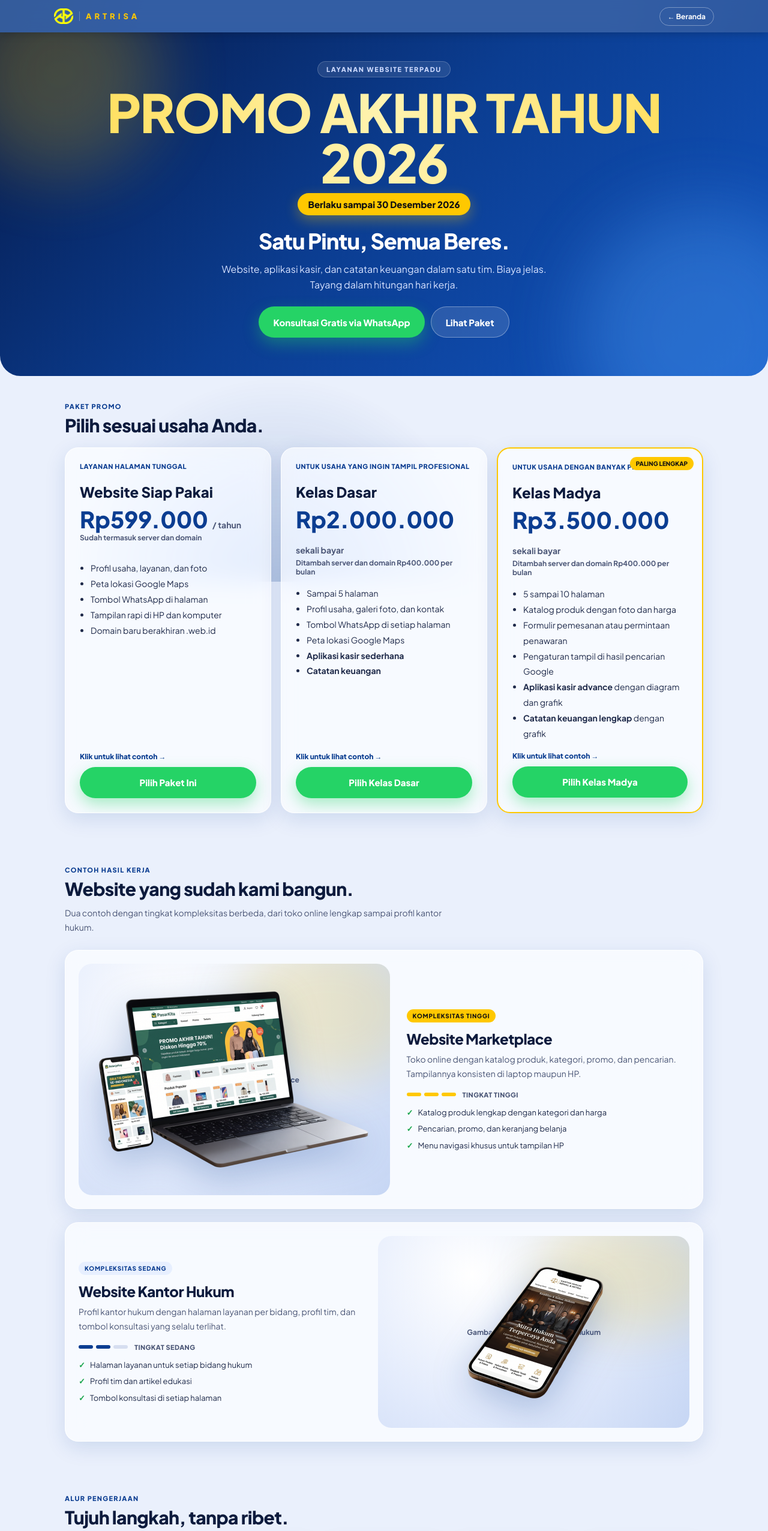
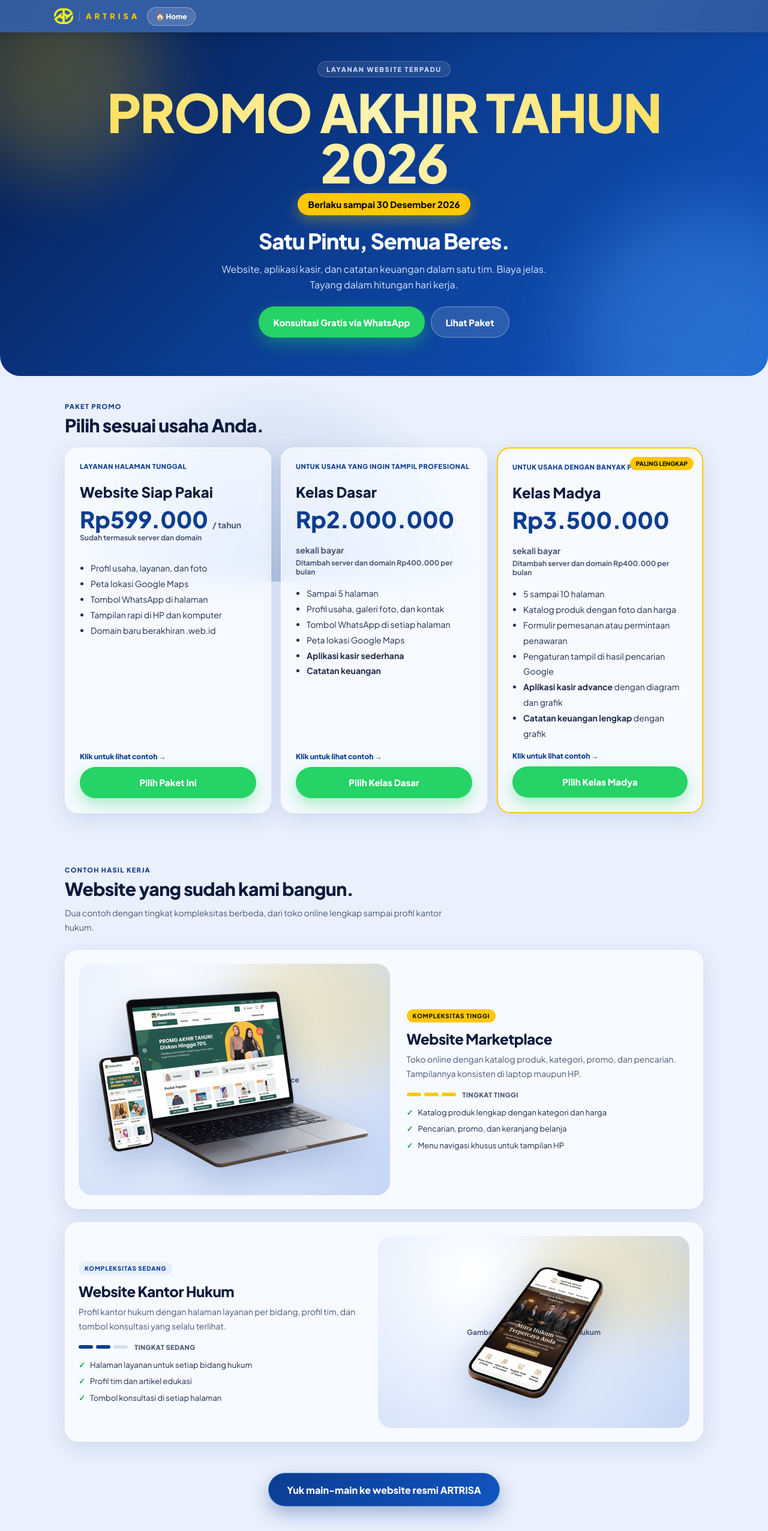
Before and after one commit to artrisa25-stack/pt-artrisa-production-studio, a plain HTML site: page promo.html in a window 1280 px wide. Shown: the top 2553 px of the page at 60% size. Drawn offline with Linux system fonts and the light colour scheme.

Commit message:
Update promo.html

```diff
--- a/promo.html
+++ b/promo.html
@@ -22,10 +22,12 @@ img{max-width:100%;display:block}
 /* header */
 header{position:sticky;top:0;z-index:50;background:rgba(11,61,145,.82);-webkit-backdrop-filter:blur(20px);backdrop-filter:blur(20px);box-shadow:0 2px 14px rgba(0,0,0,.2)}
 .hd{display:flex;align-items:center;justify-content:space-between;gap:10px;padding:11px 0}
+.hd-left{display:flex;align-items:center;gap:12px}
 .brand{display:flex;align-items:center;gap:10px;flex-shrink:0}
 .brand img{width:32px;height:32px;object-fit:contain}
 .brand-name{color:var(--y);font-weight:900;font-size:13px;letter-spacing:5px;border-left:1px solid rgba(255,255,255,.25);padding-left:10px}
-.back{color:#fff;font-size:12px;font-weight:700;border:1px solid rgba(255,255,255,.35);padding:7px 13px;border-radius:99px;white-space:nowrap}
+.home-pill{color:#fff;font-size:12px;font-weight:800;background:rgba(255,255,255,.14);border:1px solid rgba(255,255,255,.35);padding:7px 13px;border-radius:99px;white-space:nowrap}
+.home-pill:hover{background:rgba(255,255,255,.24)}
 
 /* hero */
 .hero{background:linear-gradient(135deg,var(--b2) 0%,var(--b) 48%,var(--b3) 100%);color:#fff;border-radius:0 0 34px 34px;padding:48px 0 64px;text-align:center;position:relative;overflow:hidden;isolation:isolate}
@@ -49,6 +51,8 @@ header{position:sticky;top:0;z-index:50;background:rgba(11,61,145,.82);-webkit-b
 @keyframes cta{50%{box-shadow:0 10px 26px rgba(37,211,102,.38),0 0 0 10px rgba(37,211,102,.12)}}
 .btn-ghost{background:rgba(255,255,255,.12);color:#fff;border:1px solid rgba(255,255,255,.35)}
 .btn-ghost:hover{background:rgba(255,255,255,.2)}
+.btn-biru{background:linear-gradient(135deg,#0B3D91,#1255c0);color:#fff;box-shadow:0 12px 30px rgba(11,61,145,.35);border:1px solid rgba(255,255,255,.25)}
+.btn-biru:hover{background:linear-gradient(135deg,#061a4a,#0B3D91);transform:translateY(-2px)}
 
 /* sections */
 section{padding:44px 0}
@@ -132,6 +136,10 @@ h3.sec{font-size:clamp(22px,4vw,30px);font-weight:900;letter-spacing:-.6px;margi
 /* alur */
 .step{display:grid;grid-template-columns:repeat(auto-fit,minmax(200px,1fr));gap:14px}
 
+/* tombol jelajah */
+.jelajah{text-align:center;padding:8px 0 0}
+.jelajah .btn-biru{font-size:16px;padding:16px 30px;min-height:56px}
+
 /* reveal */
 .rv{opacity:0;transform:translateY(22px);transition:opacity .7s ease,transform .7s ease}
 .rv.in{opacity:1;transform:none}
@@ -174,13 +182,14 @@ footer{text-align:center;font-size:12px;color:var(--m);padding:8px 0 30px;line-h
   .grid4{grid-template-columns:1fr}
   .btns{flex-direction:column;align-items:stretch}
   .btn{width:100%}
-  .back{font-size:11px;padding:6px 10px}
+  .home-pill{font-size:11px;padding:6px 10px}
   .brand{letter-spacing:2.5px;font-size:12px}
   .pkt{padding:20px}
   .app{grid-template-columns:1fr}
   .mock-body{grid-template-columns:1fr 1fr}
   .modal{padding:16px;border-radius:20px}
   .show-body h4{font-size:20px}
+  .jelajah .btn-biru{font-size:15px;padding:14px 20px}
 }
 @media(prefers-reduced-motion:reduce){*,*::before,*::after{animation:none!important;transition:none!important}.rv{opacity:1;transform:none}}
 </style>
@@ -189,8 +198,10 @@ footer{text-align:center;font-size:12px;color:var(--m);padding:8px 0 30px;line-h
 
 <header>
   <div class="wrap hd">
-    <a class="brand" href="/"><img src="logo-artrisa.png" alt="ARTRISA" onerror="this.style.display='none'"><span class="brand-name">ARTRISA</span></a>
-    <a class="back" href="/">← Beranda</a>
+    <div class="hd-left">
+      <a class="brand" href="https://www.artrisa.my.id/"><img src="logo-artrisa.png" alt="ARTRISA" onerror="this.style.display='none'"><span class="brand-name">ARTRISA</span></a>
+      <a class="home-pill" href="https://www.artrisa.my.id/">🏠 Home</a>
+    </div>
   </div>
 </header>
 
@@ -318,6 +329,10 @@ footer{text-align:center;font-size:12px;color:var(--m);padding:8px 0 30px;line-h
   </div>
 </section>
 
+<div class="wrap jelajah rv">
+  <a class="btn btn-biru" href="https://www.artrisa.my.id/" target="_blank" rel="noopener">Yuk main-main ke website resmi ARTRISA</a>
+</div>
+
 <section id="alur">
   <div class="wrap">
     <div class="label rv">ALUR PENGERJAAN</div>
@@ -383,6 +398,9 @@ footer{text-align:center;font-size:12px;color:var(--m);padding:8px 0 30px;line-h
     <div class="btns">
       <a class="btn btn-wa" href="https://wa.me/6282261275447?text=Halo%20ARTRISA%2C%20saya%20mau%20ambil%20Promo%20Website%20akhir%20tahun%202026" target="_blank" rel="noopener">Hubungi via WhatsApp</a>
     </div>
+  </div>
+  <div class="jelajah rv" style="margin:-20px 0 30px">
+    <a class="btn btn-biru" href="https://www.artrisa.my.id/" target="_blank" rel="noopener">Yuk main-main ke website resmi ARTRISA</a>
   </div>
   <footer>ARTRISA Production Studio · Stabat, Langkat, Sumatera Utara<br>0838-5172-2321 · artrisa25@gmail.com</footer>
 </div>
```
